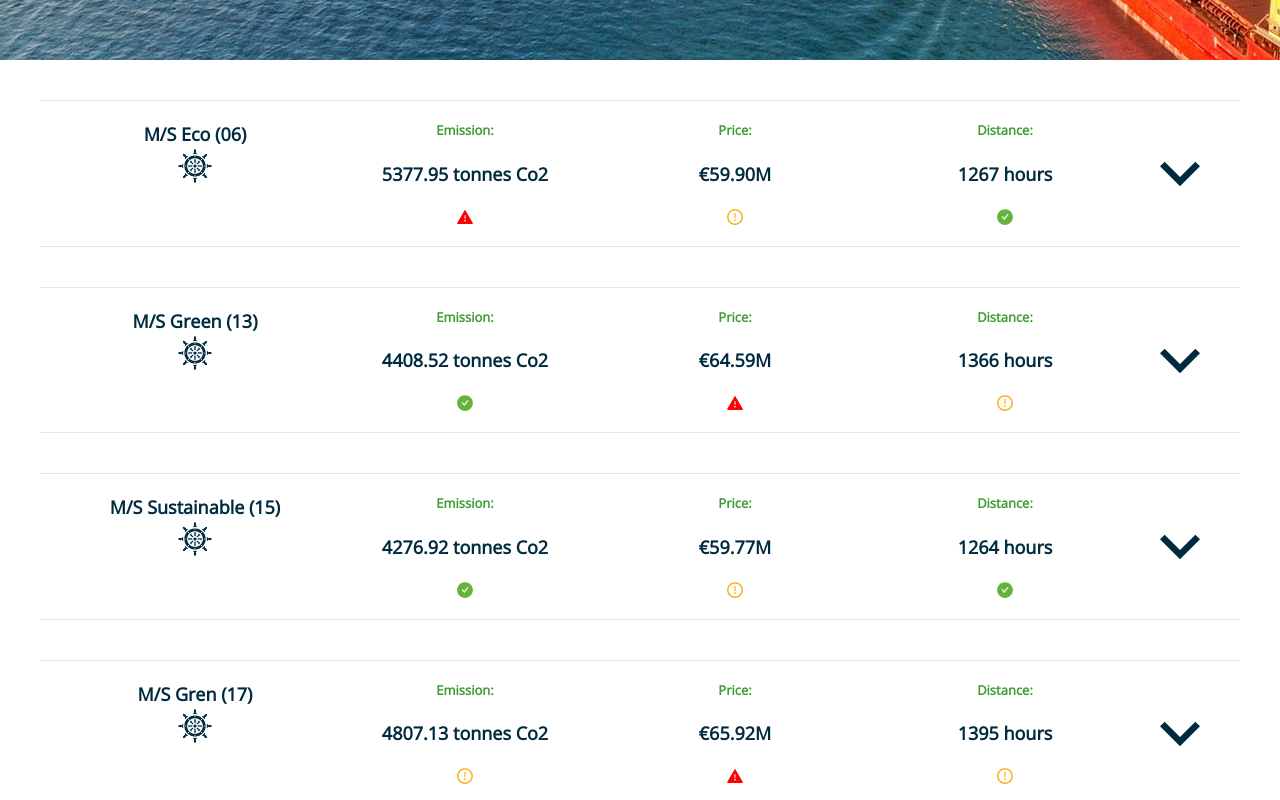
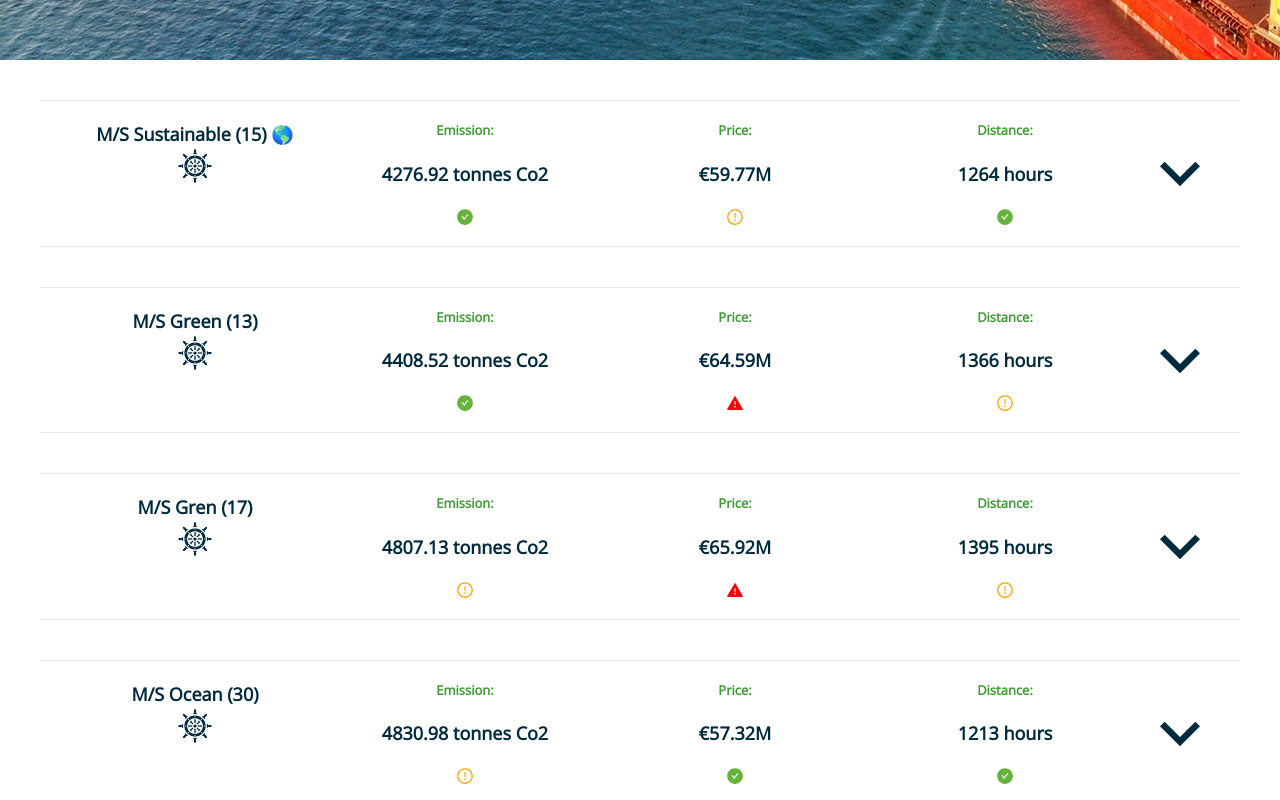
Before and after one commit to Mariuble/green_entrepreneurship_contest, a React (Create React App) app in the folder client/: page / in a window 1280 px wide. Shown: the part 740-1540 px from the top of the page. Built offline with nearby package versions, Linux system fonts and the light colour scheme.

Commit message:
Sort best

```diff
--- a/client/src/components/Vessel.tsx
+++ b/client/src/components/Vessel.tsx
@@ -25,9 +25,10 @@ const dnvgreenlight = '#65B33A';
 
 interface Props {
     ship: ShipExtended;
+    recommended: boolean;
 }
 
-const Vessel = ({ ship }: Props) => {
+const Vessel = ({ ship, recommended }: Props) => {
     const { vesselName, co2, cost, time } = ship;
     return (
         <Accordion allowToggle m={10}>
@@ -44,7 +45,7 @@ const Vessel = ({ ship }: Props) => {
                     <Grid templateColumns="repeat(4, 1fr)" w="100%" justifyContent="space-around" color="#002A3E">
                         <Box>
                             <Grid>
-                                <GridItem>{`${vesselName}`}</GridItem>
+                                <GridItem>{`${vesselName} ${recommended ? '🌎' : ''}`}</GridItem>
                                 <GridItem display="flex" justifyContent="center" textAlign="center">
                                     <GiShipWheel size="2em" />
                                 </GridItem>
--- a/client/src/components/VesselContainer.tsx
+++ b/client/src/components/VesselContainer.tsx
@@ -5,11 +5,12 @@ import Vessel from './Vessel';
 const VesselContainer = () => {
     const { ships } = useContext(ShipContext).state;
     if (!ships) return <div></div>;
+    ships.sort((a, b) => a.co2 - b.co2 || a.cost - b.cost || a.time - b.time);
 
     return (
         <div id="vessel">
-            {ships.map((ship) => (
-                <Vessel ship={ship} />
+            {ships.map((ship, i) => (
+                <Vessel ship={ship} recommended={i === 0 ? true : false} />
             ))}
         </div>
     );
```
